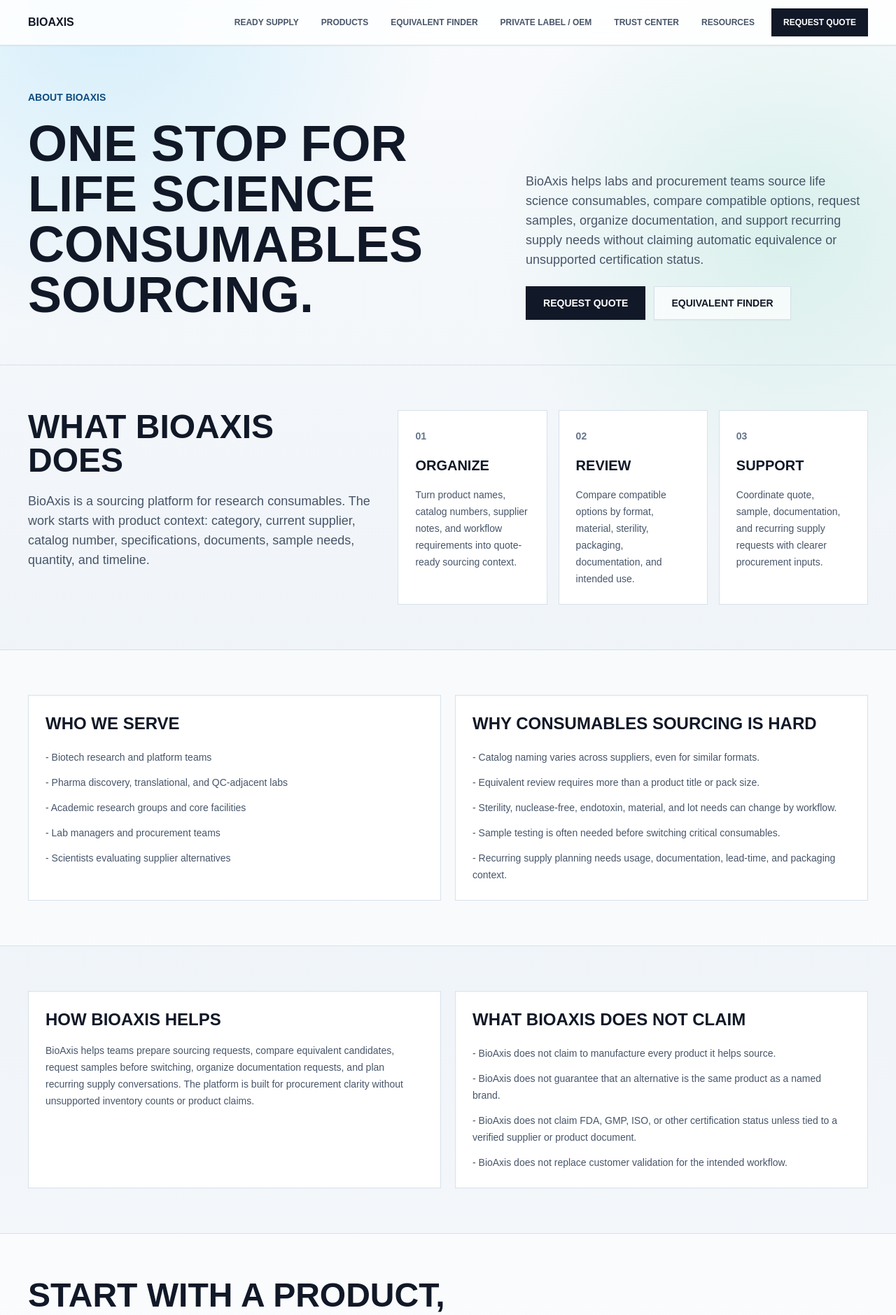
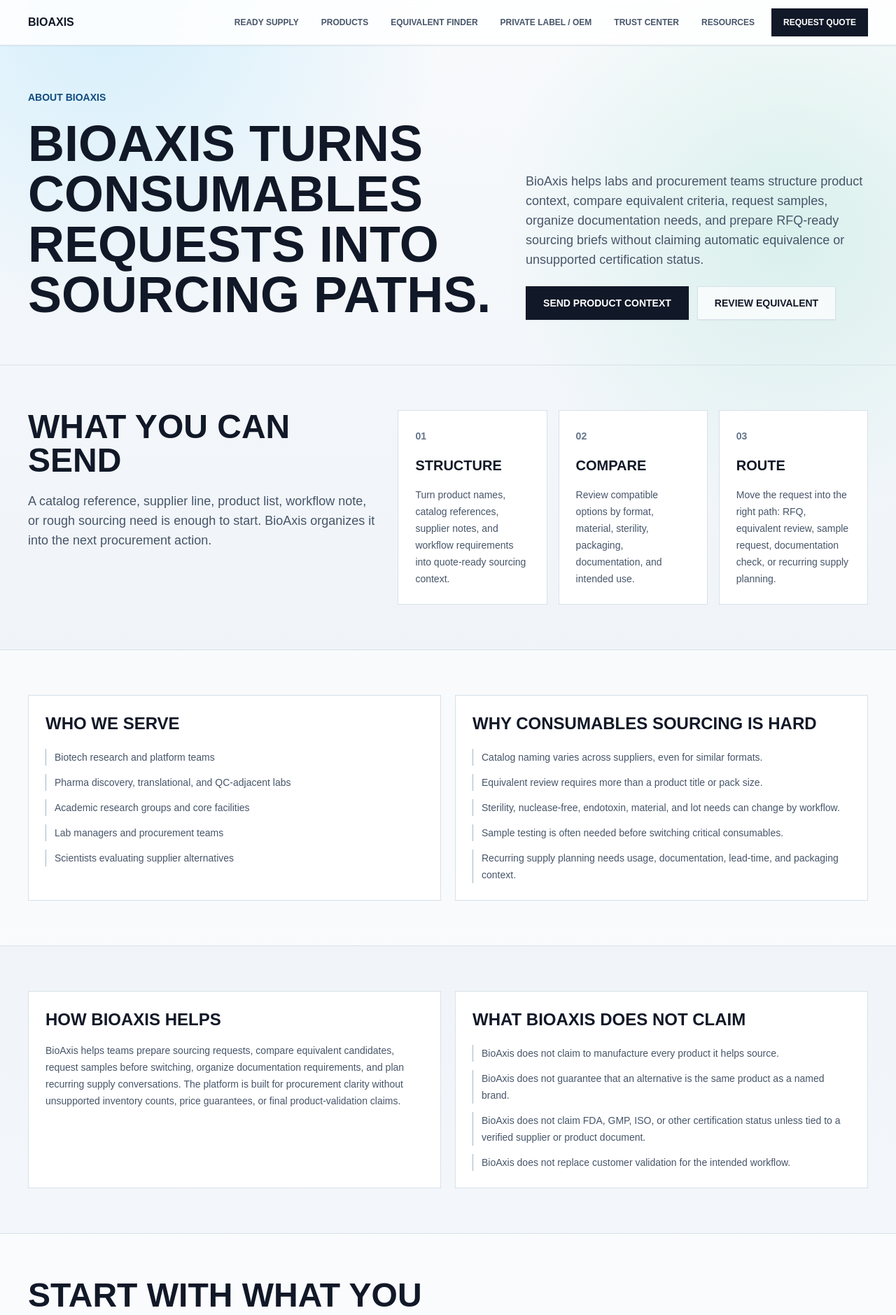
Before and after one commit to luckyericyao/bioaxisv3, a Next.js app: page /about in a window 1280 px wide. Shown: the top 1879 px of the page at 70% size. Built offline with nearby package versions, Linux system fonts and the light colour scheme.

Commit message:
Polish about sourcing platform UX

```diff
--- a/src/app/about/page.tsx
+++ b/src/app/about/page.tsx
@@ -8,7 +8,7 @@ import { SectionHeader } from "@/components/ui/SectionHeader";
 export const metadata: Metadata = {
   title: "About BioAxis | Life Science Consumables Sourcing",
   description:
-    "BioAxis helps labs and procurement teams source life science consumables, compare equivalent options, request samples, and organize supplier documentation.",
+    "BioAxis turns life science consumables requests into structured sourcing paths for equivalents, samples, documentation, RFQs, and recurring supply review.",
   alternates: {
     canonical: "/about"
   }
@@ -35,27 +35,29 @@ export default function AboutPage() {
     <>
       <PageHero
         eyebrow="About BioAxis"
-        title="One stop for life science consumables sourcing."
-        subtitle="BioAxis helps labs and procurement teams source life science consumables, compare compatible options, request samples, organize documentation, and support recurring supply needs without claiming automatic equivalence or unsupported certification status."
+        title="BioAxis turns consumables requests into sourcing paths."
+        subtitle="BioAxis helps labs and procurement teams structure product context, compare equivalent criteria, request samples, organize documentation needs, and prepare RFQ-ready sourcing briefs without claiming automatic equivalence or unsupported certification status."
       >
         <div className="flex flex-col gap-3 sm:flex-row">
-          <CTAButton href="/request-quote">Request Quote</CTAButton>
-          <CTAButton href="/equivalent-finder" variant="secondary">
-            Equivalent Finder
+          <CTAButton href="/request-quote?requestType=product-list-review&sourcePage=%2Fabout">
+            Send product context
+          </CTAButton>
+          <CTAButton href="/equivalent-finder?sourcePage=%2Fabout" variant="secondary">
+            Review equivalent
           </CTAButton>
         </div>
       </PageHero>
 
       <section className="mx-auto grid w-full max-w-7xl gap-8 px-5 py-16 sm:px-8 lg:grid-cols-[0.85fr_1.15fr] lg:px-10">
         <SectionHeader
-          title="What BioAxis does"
-          subtitle="BioAxis is a sourcing platform for research consumables. The work starts with product context: category, current supplier, catalog number, specifications, documents, sample needs, quantity, and timeline."
+          title="What you can send"
+          subtitle="A catalog reference, supplier line, product list, workflow note, or rough sourcing need is enough to start. BioAxis organizes it into the next procurement action."
         />
         <ProcessSteps
           steps={[
-            { title: "Organize", body: "Turn product names, catalog numbers, supplier notes, and workflow requirements into quote-ready sourcing context." },
-            { title: "Review", body: "Compare compatible options by format, material, sterility, packaging, documentation, and intended use." },
-            { title: "Support", body: "Coordinate quote, sample, documentation, and recurring supply requests with clearer procurement inputs." }
+            { title: "Structure", body: "Turn product names, catalog references, supplier notes, and workflow requirements into quote-ready sourcing context." },
+            { title: "Compare", body: "Review compatible options by format, material, sterility, packaging, documentation, and intended use." },
+            { title: "Route", body: "Move the request into the right path: RFQ, equivalent review, sample request, documentation check, or recurring supply planning." }
           ]}
         />
       </section>
@@ -71,27 +73,27 @@ export default function AboutPage() {
         <article className="border border-bioaxis-line bg-bioaxis-panel p-6">
           <h2 className="text-2xl font-bold uppercase text-bioaxis-text">How BioAxis helps</h2>
           <p className="mt-4 text-sm leading-6 text-bioaxis-muted">
-            BioAxis helps teams prepare sourcing requests, compare equivalent candidates, request samples before switching, organize documentation requests, and plan recurring supply conversations. The platform is built for procurement clarity without unsupported inventory counts or product claims.
+            BioAxis helps teams prepare sourcing requests, compare equivalent candidates, request samples before switching, organize documentation requirements, and plan recurring supply conversations. The platform is built for procurement clarity without unsupported inventory counts, price guarantees, or final product-validation claims.
           </p>
         </article>
         <article className="border border-bioaxis-line bg-bioaxis-panel p-6">
           <h2 className="text-2xl font-bold uppercase text-bioaxis-text">What BioAxis does not claim</h2>
           <ul className="mt-5 grid gap-3 text-sm leading-6 text-bioaxis-muted">
-            <li>- BioAxis does not claim to manufacture every product it helps source.</li>
-            <li>- BioAxis does not guarantee that an alternative is the same product as a named brand.</li>
-            <li>- BioAxis does not claim FDA, GMP, ISO, or other certification status unless tied to a verified supplier or product document.</li>
-            <li>- BioAxis does not replace customer validation for the intended workflow.</li>
+            <li className="border-l border-bioaxis-accent/40 pl-3">BioAxis does not claim to manufacture every product it helps source.</li>
+            <li className="border-l border-bioaxis-accent/40 pl-3">BioAxis does not guarantee that an alternative is the same product as a named brand.</li>
+            <li className="border-l border-bioaxis-accent/40 pl-3">BioAxis does not claim FDA, GMP, ISO, or other certification status unless tied to a verified supplier or product document.</li>
+            <li className="border-l border-bioaxis-accent/40 pl-3">BioAxis does not replace customer validation for the intended workflow.</li>
           </ul>
         </article>
       </section>
 
       <CTASection
-        title="Start with a product, supplier, catalog number, or workflow."
-        body="BioAxis can help organize the next sourcing step: quote request, equivalent review, sample evaluation, documentation request, or recurring supply support."
-        primaryLabel="Request Quote"
-        primaryHref="/request-quote"
-        secondaryLabel="Equivalent Finder"
-        secondaryHref="/equivalent-finder"
+        title="Start with what you already have."
+        body="Send a product name, catalog reference, supplier line, product list, or workflow note. BioAxis will organize the next sourcing step: quote request, equivalent review, sample evaluation, documentation request, or recurring supply support."
+        primaryLabel="Send product context"
+        primaryHref="/request-quote?requestType=product-list-review&sourcePage=%2Fabout"
+        secondaryLabel="Review equivalent"
+        secondaryHref="/equivalent-finder?sourcePage=%2Fabout"
       />
     </>
   );
@@ -103,7 +105,9 @@ function InfoPanel({ title, items }: { title: string; items: string[] }) {
       <h2 className="text-2xl font-bold uppercase text-bioaxis-text">{title}</h2>
       <ul className="mt-5 grid gap-3 text-sm leading-6 text-bioaxis-muted">
         {items.map((item) => (
-          <li key={item}>- {item}</li>
+          <li key={item} className="border-l border-bioaxis-accent/40 pl-3">
+            {item}
+          </li>
         ))}
       </ul>
     </article>
```
Also changed, not shown: scripts/route-smoke.mjs (+36 -0 lines).
